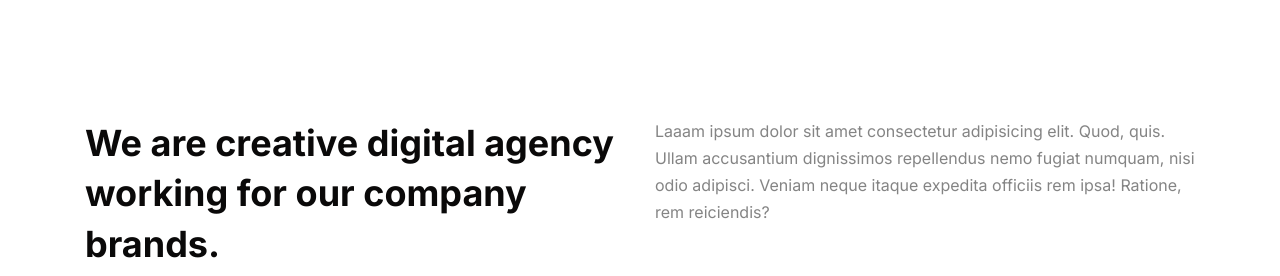
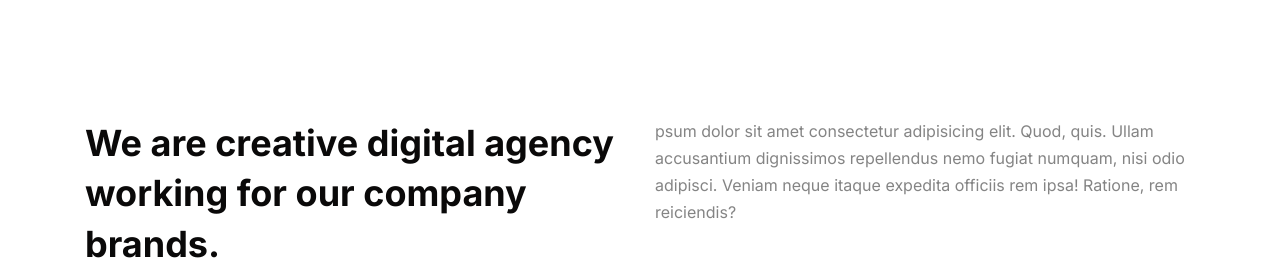
Before and after one commit to delivery4u/parkzone, a React (Create React App) app: page / in a window 1280 px wide. Shown: the part 1989-2265 px from the top of the page. Built offline with nearby package versions, Linux system fonts and the light colour scheme.

Commit message:
Update Corporate.js

```diff
--- a/src/pages/Corporate.js
+++ b/src/pages/Corporate.js
@@ -90,7 +90,7 @@ const Corporate = () => {
                                 </div>
                             </div>
                             <div className="col-lg-6">
-                                <p className="mb--10">Laaam ipsum dolor sit amet consectetur adipisicing elit. Quod, quis. Ullam accusantium dignissimos repellendus nemo fugiat numquam, nisi odio adipisci. Veniam neque itaque expedita officiis rem ipsa! Ratione, rem reiciendis?</p>
+                                <p className="mb--10">psum dolor sit amet consectetur adipisicing elit. Quod, quis. Ullam accusantium dignissimos repellendus nemo fugiat numquam, nisi odio adipisci. Veniam neque itaque expedita officiis rem ipsa! Ratione, rem reiciendis?</p>
                             </div>
                         </div>
                     </div>
```
